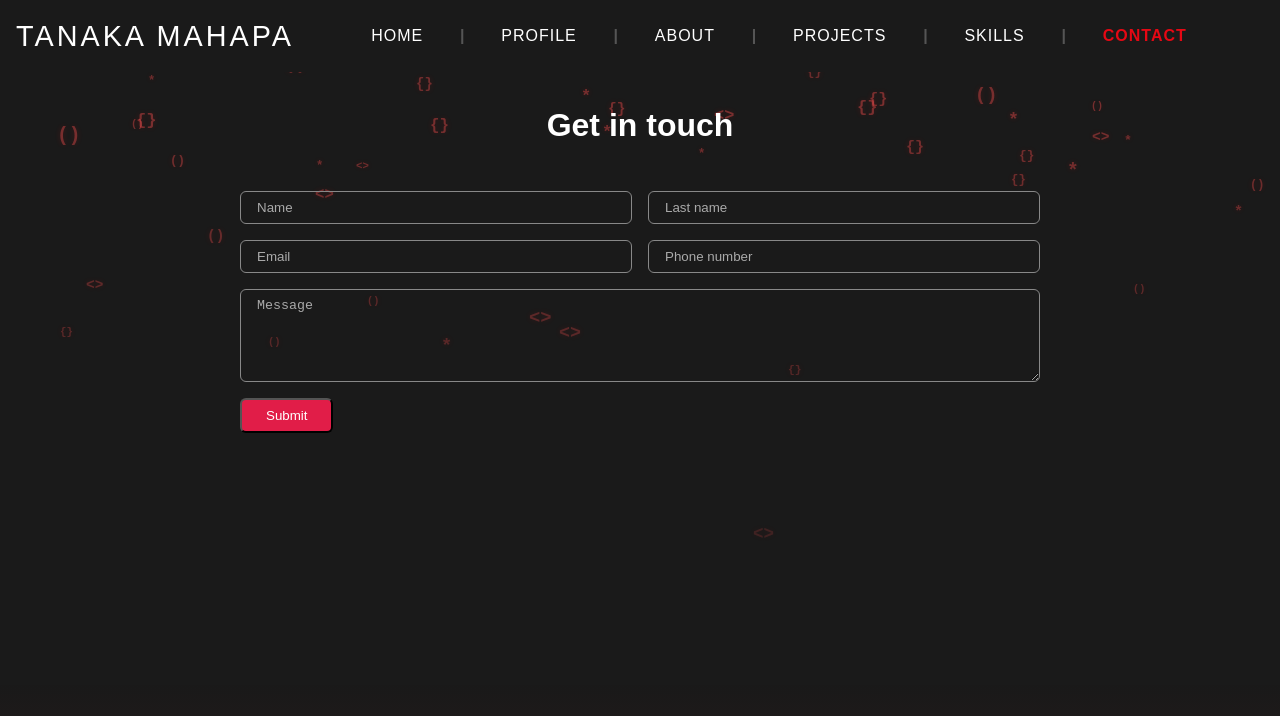
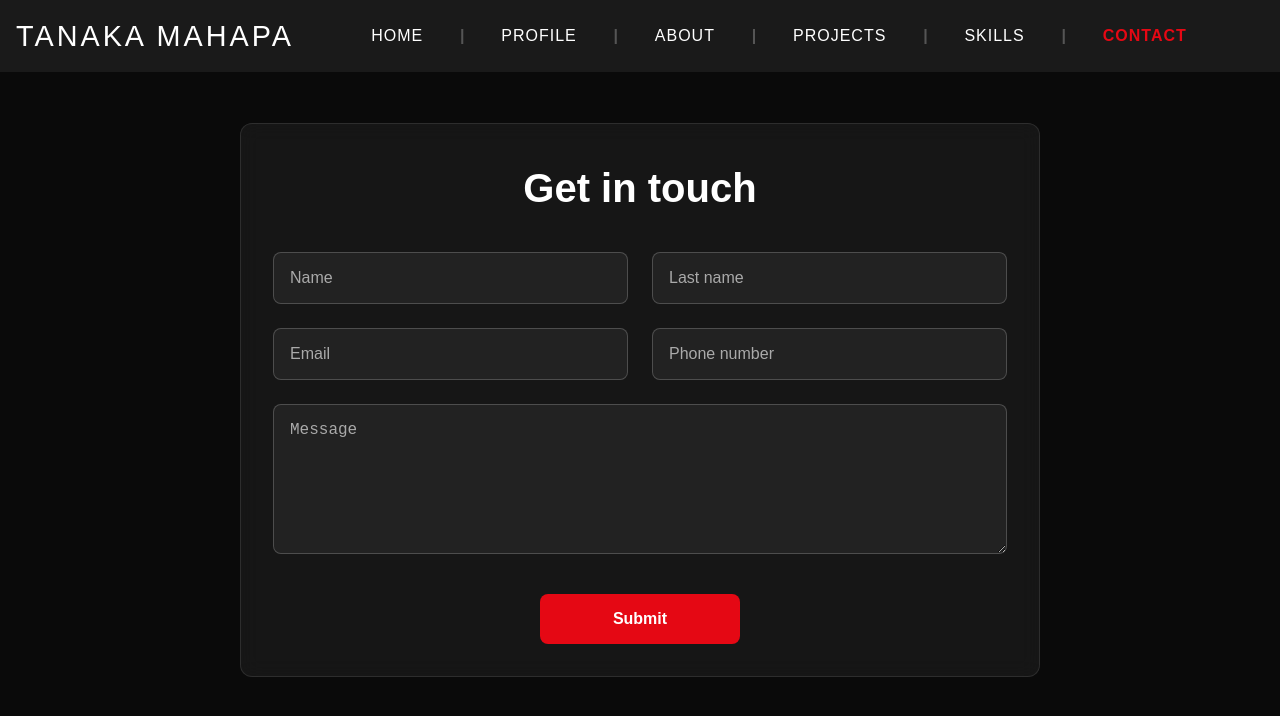
Before and after one commit to TanakaMahapa/PortfolioProject, a React (Vite) app: page /contact in a window 1280 px wide. Shown: the top 716 px of the page. Built offline with nearby package versions, Linux system fonts and the light colour scheme.

Commit message:
Contact page

```diff
--- a/package.json
+++ b/package.json
@@ -10,6 +10,7 @@
     "preview": "vite preview"
   },
   "dependencies": {
+    "@emailjs/browser": "^4.4.1",
     "framer-motion": "^10.18.0",
     "gsap": "^3.13.0",
     "react": "^19.0.0",
--- a/src/Contact.jsx
+++ b/src/Contact.jsx
@@ -1,14 +1,38 @@
-import './App.css'
+import { useRef } from "react";
+import emailjs from "@emailjs/browser";
+import './ContactSection.css';
 import HourGlassBackground from "./CodeRain";
 
 function ContactSection() {
+  const form = useRef();
+
+  const sendEmail = (e) => {
+    e.preventDefault();
+
+    emailjs.sendForm(
+      'service_2g2wrlo',
+      'template_7p50cxd',
+      form.current,
+      'Ur93kvcmC1e1rtFEh'
+    ).then(
+      () => {
+        alert("Message sent successfully!");
+        form.current.reset();
+      },
+      (error) => {
+        alert("Failed to send message. Please try again.");
+        console.error(error.text);
+      }
+    );
+  };
+
   return (
-    <div className="page-content">
+    <div className="contact-section">
       <HourGlassBackground />
 
       <div className="form-container">
         <h2 className="form-title">Get in touch</h2>
-          <form className="form-grid" action="tanakamahapa5@gmail.com" method="POST">
+        <form ref={form} onSubmit={sendEmail} className="form-grid">
           <input type="text" name="name" placeholder="Name" className="form-input" required />
           <input type="text" name="lastName" placeholder="Last name" className="form-input" required />
           <input type="email" name="email" placeholder="Email" className="form-input" required />
@@ -19,7 +43,6 @@ function ContactSection() {
           </div>
         </form>
       </div>
-
     </div>
   );
 }
--- a/src/ContactSection.css
+++ b/src/ContactSection.css
@@ -1,100 +1,120 @@
-/* ContactSection.css */
-
+/* Base Styles */
 .contact-section {
-    background-color: #1a1a1a;
+  min-height: 100vh;
+  padding: 4rem 1rem;
+  position: relative;
+  background: #0a0a0a;
   color: white;
-    min-height: 100vh;
-    padding: 3rem 1rem;
+  overflow: hidden;
+  display: flex;
+  align-items: center;
+  justify-content: center;
 }
 
-  .contact-info {
-    display: grid;
-    grid-template-columns: repeat(2, 1fr);
-    gap: 2rem;
-    text-align: center;
-    margin-bottom: 4rem;
-  }
-
-  @media (min-width: 768px) {
-    .contact-info {
-      grid-template-columns: repeat(4, 1fr);
-    }
-  }
-
-  .contact-item .icon-circle {
-    width: 40px;
-    height: 40px;
-    background-color: white;
-    border-radius: 50%;
-    margin: 0 auto;
-  }
-
-  .contact-item .label {
-    margin-top: 1rem;
-    font-size: 0.875rem;
-    color: #ccc;
-  }
-
-  .contact-item .value {
-    font-weight: 600;
-    word-break: break-word;
-  }
-
+/* Form Container */
 .form-container {
+  width: 100%;
   max-width: 800px;
   margin: 0 auto;
+  padding: 2rem;
+  position: relative;
+  z-index: 1;
+  background: rgba(255, 255, 255, 0.05);
+  backdrop-filter: blur(10px);
+  border-radius: 12px;
+  border: 1px solid rgba(255, 255, 255, 0.1);
 }
 
 .form-title {
-    font-size: 2rem;
-    font-weight: bold;
+  font-size: 2.5rem;
   text-align: center;
-    margin-bottom: 2.5rem;
+  margin-bottom: 2rem;
+  color: white;
 }
 
+/* Form Grid Layout */
 .form-grid {
   display: grid;
   grid-template-columns: 1fr;
-    gap: 1rem;
+  gap: 1.5rem;
 }
 
 @media (min-width: 768px) {
   .form-grid {
-      grid-template-columns: 1fr 1fr;
+    grid-template-columns: repeat(2, 1fr);
   }
 
-    .form-textarea {
-      grid-column: span 2;
-    }
-
+  .form-textarea,
   .form-button-wrapper {
     grid-column: span 2;
   }
 }
 
+/* Form Elements */
 .form-input,
 .form-textarea {
-    background-color: transparent;
-    border: 1px solid #888;
-    padding: 0.5rem 1rem;
-    border-radius: 0.375rem;
+  width: 100%;
+  padding: 1rem;
+  border-radius: 8px;
+  border: 1px solid rgba(255, 255, 255, 0.2);
+  background: rgba(255, 255, 255, 0.05);
   color: white;
+  font-size: 1rem;
+  transition: all 0.3s ease;
 }
 
-  .form-input::placeholder,
-  .form-textarea::placeholder {
-    color: #aaa;
+.form-input:focus,
+.form-textarea:focus {
+  outline: none;
+  border-color: #E50814;
+  box-shadow: 0 0 0 2px rgba(229, 8, 20, 0.3);
+}
+
+.form-textarea {
+  min-height: 150px;
+  resize: vertical;
+}
+
+/* Button Styles */
+.form-button-wrapper {
+  display: flex;
+  justify-content: center;
+  margin-top: 1rem;
 }
 
 .submit-button {
-    background-color: #e11d48;
+  background: #E50814;
   color: white;
-    padding: 0.5rem 1.5rem;
-    border-radius: 0.375rem;
+  border: none;
+  padding: 1rem 2rem;
+  border-radius: 8px;
+  font-size: 1rem;
+  font-weight: 600;
   cursor: pointer;
-    transition: background-color 0.3s ease;
+  transition: all 0.3s ease;
+  width: 100%;
+  max-width: 200px;
 }
 
 .submit-button:hover {
-    background-color: #be123c;
+  background: #ff1a1a;
+  transform: translateY(-2px);
+  box-shadow: 0 5px 15px rgba(229, 8, 20, 0.4);
 }
+
+/* Responsive Adjustments */
+@media (max-width: 480px) {
+  .form-title {
+    font-size: 2rem;
+  }
+
+  .form-input,
+  .form-textarea {
+    padding: 0.8rem;
+  }
+}
+
+/* Placeholder Styles */
+::placeholder {
+  color: rgba(255, 255, 255, 0.5);
+}
```
Also changed, not shown: 1 other file (tests, documents, lock files or other folders). Lines whose indentation alone changed are shown as unchanged.
